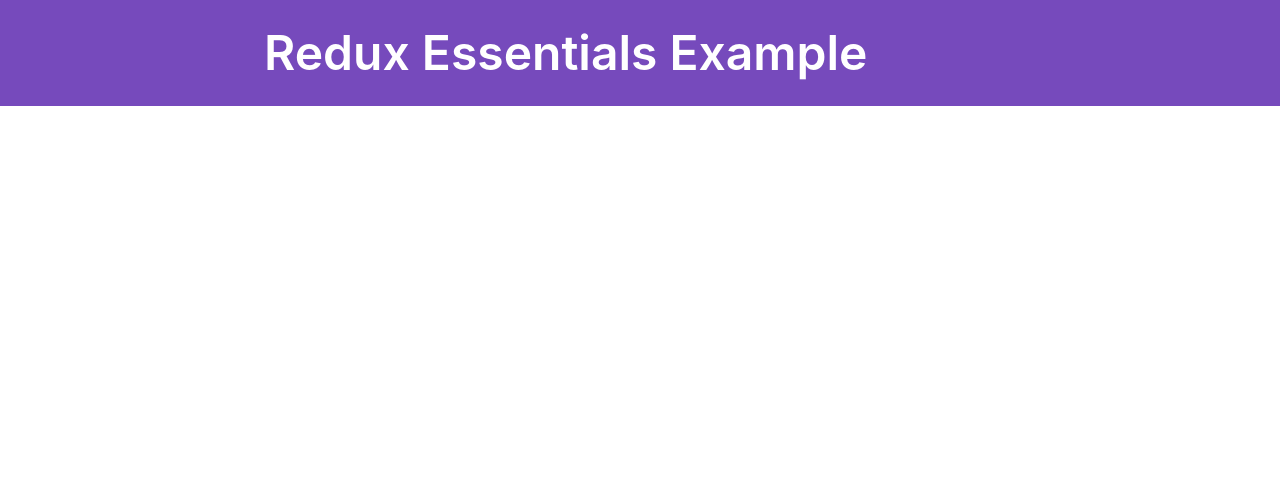
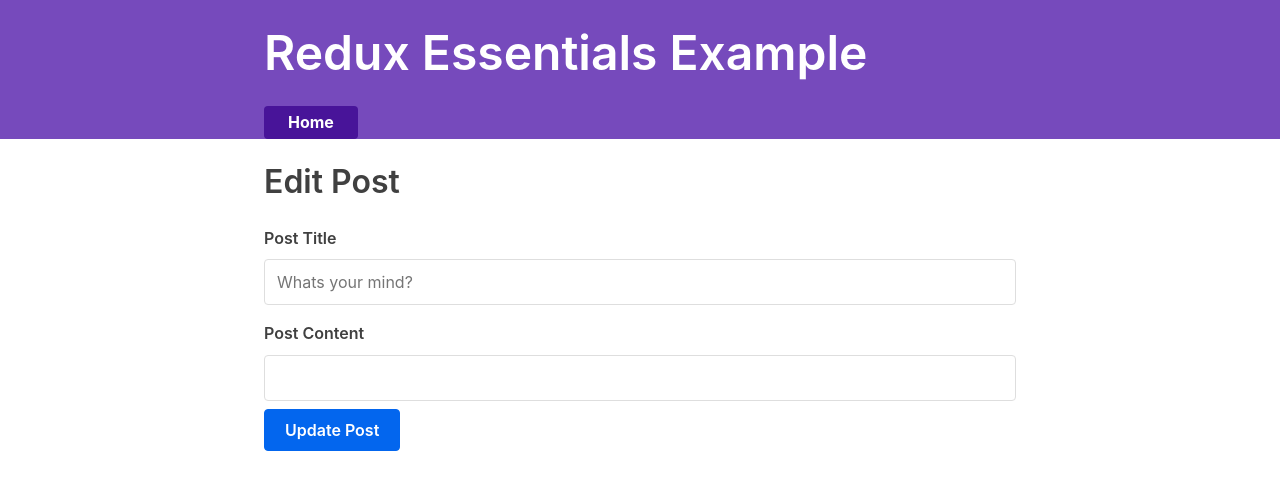
Before and after one commit to ozzkan-burak/redux-toolkit-social, a React (Create React App) app: page /edit-post/1 in a window 1280 px wide. Shown: the top 490 px of the page. Built offline with nearby package versions, Linux system fonts and the light colour scheme; what @mswjs/data, mock-socket, txtgen would draw is missing.

Commit message:
episode3

```diff
--- a/src/App.js
+++ b/src/App.js
@@ -1,14 +1,17 @@
-import React from 'react'
+import React from 'react';
 import {
   BrowserRouter as Router,
   Switch,
   Route,
   Redirect,
-} from 'react-router-dom'
+} from 'react-router-dom';
 
-import { Navbar } from './app/Navbar'
-import PostList from './posts/PostList'
-import AddPostForm from './posts/AddPostForm'
+// components
+import { Navbar } from './app/Navbar';
+import AddPostForm from './features/posts/AddPostForm';
+import PostList from './features/posts/PostList';
+import SinglePostPage from './features/posts/SinglePostPage';
+import EditPostForm from './features/posts/EditPostForm';
 
 function App() {
   return (
@@ -27,6 +30,9 @@
             )}
           />
           {/* <Redirect to="/" /> */}
+          <Route exact path="/posts/:id" component={SinglePostPage} />
+          <Route exact path="/edit-post/:id" component={EditPostForm} />
+          <Redirect to="/" />
         </Switch>
       </div>
     </Router>
--- a/src/app/Navbar.js
+++ b/src/app/Navbar.js
@@ -1,4 +1,6 @@
-import React from 'react'
+import React from 'react';
+
+import { Link } from 'react-router-dom';
 
 export const Navbar = () => {
   return (
@@ -7,7 +9,9 @@
         <h1>Redux Essentials Example</h1>
 
         <div className="navContent">
-          <div className="navLinks"></div>
+          <div className="navLinks">
+          <Link to="/">Home</Link>
+          </div>
         </div>
       </section>
     </nav>
--- a/src/app/store.js
+++ b/src/app/store.js
@@ -1,9 +1,11 @@
 import { configureStore } from '@reduxjs/toolkit'
 
 import postsReducer from '../store/postsSlice';
+import usersReducer from '../features/users/userSlice';
 
 export default configureStore({
   reducer: {
     posts: postsReducer,
+    users: usersReducer,
   }
 })
--- /dev/null
+++ b/src/features/posts/AddPostForm.jsx
@@ -0,0 +1,49 @@
+import { useState } from "react";
+import { useDispatch } from "react-redux";
+
+// action
+import { postAdded } from "./postsSlice";
+
+const AddPostForm = () => {
+
+    const [title, setTitle] = useState('');
+    const [content, setContent] = useState('');
+
+    const dispatch = useDispatch();
+
+    const savePost = () => {
+      if(title && content) {
+        dispatch(postAdded(title,content));
+        setTitle('');
+        setContent('');
+      }
+    }
+
+
+
+    return (
+        <section>
+          <h2>Add a New Post</h2>
+          <form>
+            <label htmlFor="postTitle">Post Title:</label>
+            <input
+              type="text"
+              id="postTitle"
+              name="postTitle"
+              value={title}
+              onChange={(e)=> setTitle(prevState => prevState = e.target.value)}
+            />
+            <label htmlFor="postContent">Content:</label>
+            <textarea
+              id="postContent"
+              name="postContent"
+              value={content}
+              onChange={(e)=> setContent(prevState => prevState = e.target.value)}
+            />
+            <button type="button" onClick={savePost}>Save Post</button>
+          </form>
+        </section>
+      )
+}
+
+export default AddPostForm
--- /dev/null
+++ b/src/features/posts/EditPostForm.jsx
@@ -0,0 +1,57 @@
+import React, { useState } from 'react'
+import { useSelector, useDispatch } from 'react-redux'
+import { useHistory, useParams } from 'react-router-dom'
+// actions
+import {postUpdated} from './postsSlice'
+
+const EditPostForm = () => {
+
+  const { id } = useParams();
+
+  const post = useSelector(state => state.posts.find(post => post.id === Number(id)));
+  const { title, setTitle } = useState(post.title);
+  const {content, setContent} = useState(post.content);
+
+  console.log(post.content)
+
+  const dispatch = useDispatch();
+  const history = useHistory();
+
+
+  const savePost = () => {
+    if(title && content){
+      dispatch(postUpdated({id, title, content}));
+      history.push(`/posts/${id}`);
+    }
+  }
+
+  return (
+    <section>
+      <h2>Edit Post</h2>
+      <form>
+        <label htmlFor="postTitle">Post Title</label>
+        <input
+          type="text"
+          id="postTitle"
+          name="postTitle"
+          placeholder="Whats your mind?"
+          value={title}
+          onChange={(e) => setTitle(prevState => prevState = e.target.value)}
+        />
+        <label htmlFor="postTitle">Post Content</label>
+        <input
+          type="text"
+          id="postContent"
+          name="postContent"
+          value={content}
+          onChange={(e) => setContent(prevState => prevState = e.target.value)}
+        />
+        <button type="button" onClick={savePost}>
+          Update Post
+        </button>
+      </form>
+    </section>
+  )
+}
+
+export default EditPostForm
--- /dev/null
+++ b/src/features/posts/PostList.jsx
@@ -0,0 +1,25 @@
+import { useSelector } from 'react-redux';
+import {Link} from "react-router-dom";
+
+const PostList = () => {
+  const posts = useSelector((state) => state.posts)
+
+  const renderedPosts = posts.map((post) => {
+    return (
+      <article key={post.id} className="post-excerpt">
+        <h3>{post.title}</h3>
+        <p>{post.content.substring(0, 100)}</p>
+        <Link to={`/posts/${post.id}`} className="button muted-button">Read more</Link>
+      </article>
+    )
+  })
+
+  return (
+    <section>
+      <h2>Posts</h2>
+      {renderedPosts}
+    </section>
+  )
+}
+
+export default PostList
--- /dev/null
+++ b/src/features/posts/SinglePostPage.jsx
@@ -0,0 +1,33 @@
+import React from 'react'
+import { useSelector } from 'react-redux';
+import { Link } from 'react-router-dom';
+import { useParams } from 'react-router-dom'
+
+const SinglePostPage = () => {
+
+  let {id} = useParams();
+
+  console.log(id)
+
+  const post = useSelector((state)=>
+    state.posts.find(post => post.id === Number(id))
+  )
+
+  if(!post) {
+    return <section>Post not found</section>
+  }
+
+  return (
+    <section>
+      <article>
+        <h2>{post.title}</h2>
+        <p className='post-content'>
+          {post.content}
+        </p>
+        <Link to={`/edit-post/${id}`}>Edit Post</Link>
+      </article>
+    </section>
+  )
+}
+
+export default SinglePostPage
--- /dev/null
+++ b/src/features/posts/postsSlice.js
@@ -0,0 +1,45 @@
+import {createSlice} from '@reduxjs/toolkit';
+import { nanoid } from "@reduxjs/toolkit";
+
+
+const initialState = [
+    {id: 1, title: 'Post 1', content: 'Body 1'},
+    {id: 2, title: 'Post 2', content: 'Body 2'},
+];
+
+export const postsSlice = createSlice({
+    name: 'posts',
+    initialState,
+    reducers: {
+        postAdded: {
+            reducer: (state, action) => {
+                state.push(action.payload);
+            },
+            prepare: (title, content) => {
+                return {
+                    payload: {
+                        id: nanoid(),
+                        title,
+                        content,
+                        meta: 'Buraya ek bilgi girebiliriz.',
+                        error: false,
+                    },
+                };
+            }
+        },
+        postUpdated: (state, action) => {
+            const {id, title, content} = action.payload;
+            const existingPost = state.find(post => post.id === id);
+            if(existingPost){
+                existingPost.title = title;
+                existingPost.content = content;
+            }
+        }
+    },
+});
+
+// action creaters
+
+export const {postAdded, postUpdated} = postsSlice.actions;
+
+export default postsSlice.reducer;
--- /dev/null
+++ b/src/features/users/userSlice.js
@@ -0,0 +1,15 @@
+import {createSlice} from "@reduxjs/toolkit";
+
+const initialState = [
+  {id: '0', title: 'Tianne Jenkins'},
+  {id: '1', title: 'Kevin Grant'},
+  {id: '2', title: 'Madison Price'},
+];
+
+const userSlice = createSlice({
+  name: 'users',
+  initialState,
+  reducers: {}
+});
+
+export default userSlice.reducer;
```
